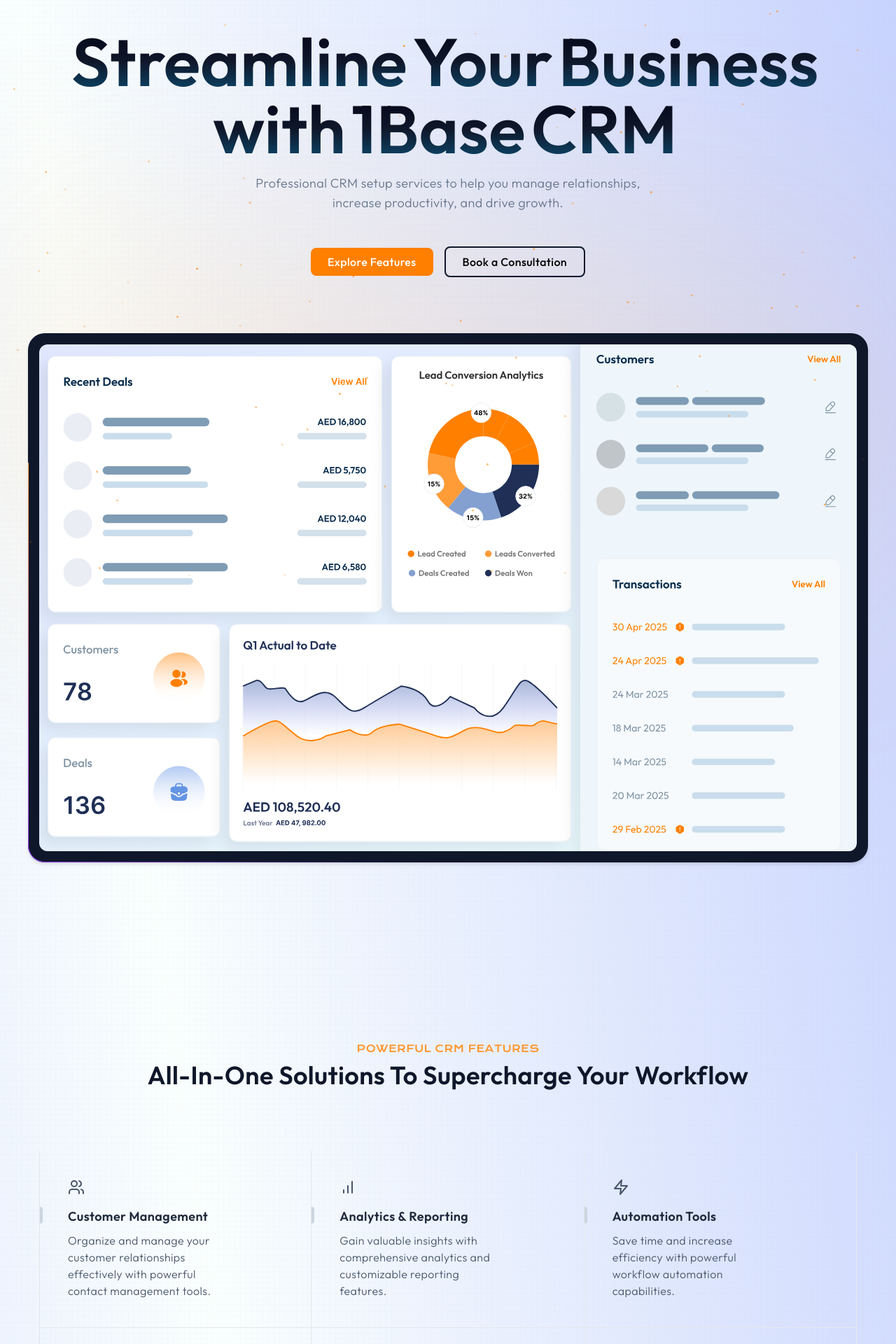
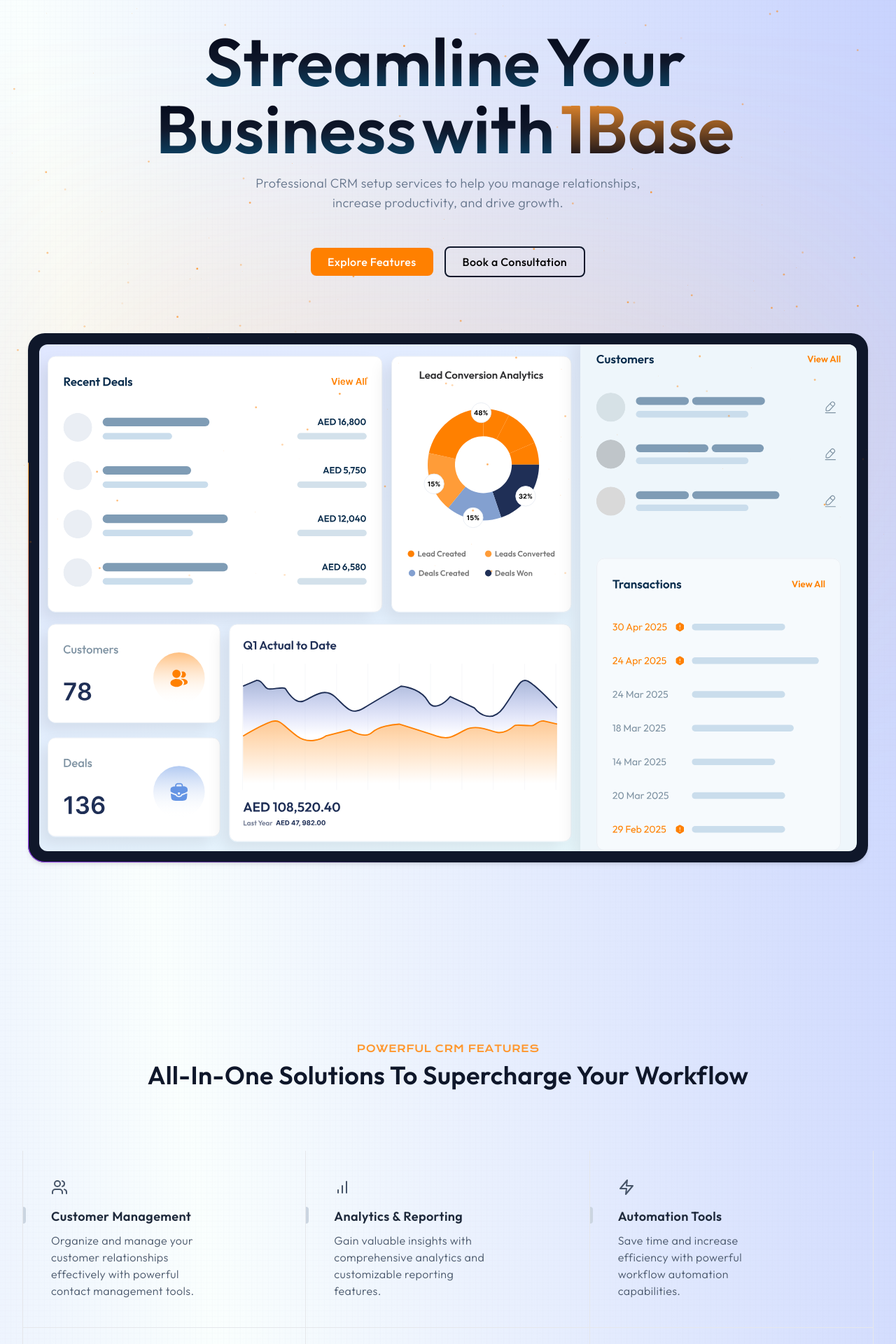
Before and after one commit to ninanathalie/onebase, a React (Vite) app: page / in a window 1280 px wide. Shown: the part 200-2120 px from the top of the page at 70% size. Built offline with nearby package versions, Linux system fonts and the light colour scheme.

Commit message:
fix(ui): patch minor component tweaks

```diff
--- a/src/components/sections/contact.tsx
+++ b/src/components/sections/contact.tsx
@@ -31,7 +31,7 @@ const Contact = () => {
                     </div>
                     <div>
                       <p className="text-sm text-slate-500 dark:text-slate-400 mb-1">Call Us</p>
-                      <p className="font-medium text-slate-900 dark:text-slate-200">(123) 456-7890</p>
+                      <p className="font-medium text-slate-900 dark:text-slate-200">+971 54 233 6430</p>
                     </div>
                   </div>
 
--- a/src/components/sections/features.tsx
+++ b/src/components/sections/features.tsx
@@ -1,31 +1,54 @@
-import React from 'react';
+import React from "react";
 
-import { cn } from "@/lib/utils";
-import { Users, BarChart, Zap, Shield, Clock, Headphones } from 'lucide-react';
+import { cn } from "@/utils/cn";
+import { Users, BarChart, Zap, Shield, Clock, Headphones } from "lucide-react";
 
 import Container from "@/components/ui/container";
 import SectionTitle from "@/components/ui/section-title";
 
-const Feature = ({ title, description, icon, index }: { title: string; description: string; icon: React.ReactNode; index: number }) => {
+const Feature = ({
+  title,
+  description,
+  icon,
+  index,
+}: {
+  title: string;
+  description: string;
+  icon: React.ReactNode;
+  index: number;
+}) => {
   return (
-    <div className={cn(
+    <div
+      className={cn(
         "flex flex-col border-l lg:md:border-l-0 lg:border-r py-6 md:py-10 relative group/feature dark:border-slate-800",
-        (index === 0 || index === 3) && "lg:border-l lg:border-b-0 dark:border-slate-800",
+        (index === 0 || index === 3) &&
+          "lg:border-l lg:border-b-0 dark:border-slate-800",
         index < 3 && "lg:border-b dark:border-slate-800",
         index < 4 ? "md:border-b" : "md:border-b-0",
         index < 5 && "border-b"
-        )}>
-      {index < 3 && <div className="opacity-0 group-hover/feature:opacity-100 transition duration-200 absolute inset-0 h-full w-full bg-gradient-to-t from-primary-50 dark:from-primary-500/10 to-transparent pointer-events-none" />}
-      {index >= 3 && <div className="opacity-0 group-hover/feature:opacity-100 transition duration-200 absolute inset-0 h-full w-full bg-gradient-to-b from-primary-50 dark:from-primary-500/10 to-transparent pointer-events-none" />}
+      )}
+    >
+      {index < 3 && (
+        <div className="opacity-0 group-hover/feature:opacity-100 transition duration-200 absolute inset-0 h-full w-full bg-gradient-to-t from-primary-50 dark:from-primary-500/10 to-transparent pointer-events-none" />
+      )}
+      {index >= 3 && (
+        <div className="opacity-0 group-hover/feature:opacity-100 transition duration-200 absolute inset-0 h-full w-full bg-gradient-to-b from-primary-50 dark:from-primary-500/10 to-transparent pointer-events-none" />
+      )}
 
-      <div className="mb-4 relative z-10 px-10 text-slate-600 dark:text-slate-300">{icon}</div>
+      <div className="mb-4 relative z-10 px-10 text-slate-600 dark:text-slate-300">
+        {icon}
+      </div>
 
       <div className="text-lg font-semibold mb-2 relative z-10 px-10">
         <div className="absolute left-0 inset-y-0 h-6 group-hover/feature:h-8 w-1 rounded-tr-full rounded-br-full bg-slate-300 dark:bg-slate-700 group-hover/feature:bg-primary-500 transition-all duration-200 origin-center" />
-        <span className="group-hover/feature:translate-x-2 transition duration-200 inline-block text-slate-800 dark:text-slate-300">{title}</span>
+        <h3 className="group-hover/feature:translate-x-2 transition duration-200 inline-block text-slate-800 dark:text-slate-300">
+          {title}
+        </h3>
       </div>
 
-      <p className="text-slate-600 dark:text-slate-400 md:max-w-xs relative z-10 px-10">{description}</p>
+      <p className="text-slate-600 dark:text-slate-400 md:max-w-xs relative z-10 px-10">
+        {description}
+      </p>
     </div>
   );
 };
@@ -35,38 +58,48 @@ const Features = () => {
     {
       icon: <Users className="h-6 w-6" />,
       title: "Customer Management",
-      description: "Organize and manage your customer relationships effectively with powerful contact management tools.",
+      description:
+        "Organize and manage your customer relationships effectively with powerful contact management tools.",
     },
     {
       icon: <BarChart className="h-6 w-6" />,
       title: "Analytics & Reporting",
-      description: "Gain valuable insights with comprehensive analytics and customizable reporting features.",
+      description:
+        "Gain valuable insights with comprehensive analytics and customizable reporting features.",
     },
     {
       icon: <Zap className="h-6 w-6" />,
       title: "Automation Tools",
-      description: "Save time and increase efficiency with powerful workflow automation capabilities.",
+      description:
+        "Save time and increase efficiency with powerful workflow automation capabilities.",
     },
     {
       icon: <Shield className="h-6 w-6" />,
       title: "Secure Integration",
-      description: "Safely connect with your existing tools and platforms with our secure integration services.",
+      description:
+        "Safely connect with your existing tools and platforms with our secure integration services.",
     },
     {
       icon: <Clock className="h-6 w-6" />,
       title: "Quick Implementation",
-      description: "Get up and running quickly with our streamlined setup and onboarding process.",
+      description:
+        "Get up and running quickly with our streamlined setup and onboarding process.",
     },
     {
       icon: <Headphones className="h-6 w-6" />,
       title: "Ongoing Support",
-      description: "Receive continuous support and guidance from our team of CRM experts.",
+      description:
+        "Receive continuous support and guidance from our team of CRM experts.",
     },
   ];
 
   return (
     <Container id="features" className="z-10">
-      <SectionTitle centered subtitle="Powerful CRM Features" title="All-in-One Solutions to Supercharge Your Workflow" />
+      <SectionTitle
+        centered
+        subtitle="Powerful CRM Features"
+        title="All-in-One Solutions to Supercharge Your Workflow"
+      />
 
       <div className="grid grid-cols-1 md:grid-cols-2 lg:grid-cols-3 relative z-10 md:py-10 max-w-7xl mx-auto">
         {features.map((feature, index) => (
--- a/src/components/sections/hero.tsx
+++ b/src/components/sections/hero.tsx
@@ -1,5 +1,4 @@
-import { useState } from "react";
-import { cn } from "@/lib/utils";
+import { cn } from "@/utils/cn";
 import { motion, MotionStyle, Transition } from "motion/react";
 
 import Button from "@/components/ui/button";
@@ -11,7 +10,6 @@ import HeroGraphThree from "@/assets/1b-hero-graph-3.svg";
 import HeroGraphFour from "@/assets/1b-hero-graph-4.svg";
 import HeroGraphFive from "@/assets/1b-hero-graph-5.svg";
 import HeroGraphSix from "@/assets/1b-hero-graph-6.svg";
-
 
 interface HeroBeamProps {
   size?: number;
@@ -29,12 +27,22 @@ interface HeroBeamProps {
 const Hero = () => {
   return (
     <section className="relative pt-32 pb-16 md:pt-40 md:pb-24 overflow-hidden">
-      <Particles className="absolute inset-0 z-10" quantity={100} ease={80} color="#FF8000" refresh />
+      <Particles
+        className="absolute inset-0 z-10"
+        quantity={100}
+        ease={80}
+        color="#FF8000"
+        refresh
+      />
 
       <div className="container mx-auto px-4 md:px-6 relative">
         <div className="px-4 py-10 lg:py-20 z-20">
-          <h1 className="relative z-10 mx-auto max-w-2xl lg:max-w-6xl text-center font-semibold text-4xl md:text-5xl lg:text-7xl xl:text-8xl">
-            {"Streamline Your Business with 1Base CRM".split(" ").map((word, index) => (
+          <h1 className="relative z-10 mx-auto max-w-2xl lg:max-w-4xl text-center font-semibold text-4xl md:text-5xl lg:text-7xl xl:text-8xl">
+            {"Streamline Your Business with 1Base"
+              .split(" ")
+              .map((word, index) => {
+                const isHighlight = word === "1Base";
+                return (
                   <motion.span
                     key={index}
                     initial={{ opacity: 0, filter: "blur(4px)", y: 10 }}
@@ -44,12 +52,18 @@ const Hero = () => {
                       delay: index * 0.1,
                       ease: "easeInOut",
                     }}
-                className="mr-2 inline-block bg-gradient-to-t from-sky-900 via-slate-900 to-slate-950 bg-clip-text text-transparent dark:from-primary-100 dark:to-slate-100"
+                    className={`mr-2 inline-block ${
+                      isHighlight
+                        ? "bg-gradient-to-t from-slate-950 to-primary-400 bg-clip-text text-transparent dark:from-primary-100 dark:to-primary-400"
+                        : "bg-gradient-to-t from-sky-900 via-slate-900 to-slate-950 bg-clip-text text-transparent dark:from-primary-100 dark:to-slate-100"
+                    }`}
                   >
                     {word}
                   </motion.span>
-            ))}
+                );
+              })}
           </h1>
+
           <motion.p
             initial={{
               opacity: 0,
@@ -63,8 +77,10 @@ const Hero = () => {
             }}
             className="relative z-10 mx-auto max-w-xl py-4 text-center text-lg text-slate-500 dark:text-slate-400"
           >
-            Professional CRM setup services to help you manage relationships, increase productivity, and drive growth.
+            Professional CRM setup services to help you manage relationships,
+            increase productivity, and drive growth.
           </motion.p>
+
           <motion.div
             initial={{
               opacity: 0,
@@ -143,10 +159,17 @@ const HeroImg = () => {
   };
 
   return (
-    <motion.div initial="initial" whileHover="animate" className="flex flex-1 justify-center w-full h-full rounded-md lg:rounded-xl bg-gradient-to-br from-indigo-100 to-cyan-50 dark:from-indigo-400/20 dark:to-cyan-950/80 overflow-hidden">
+    <motion.div
+      initial="initial"
+      whileHover="animate"
+      className="flex flex-1 justify-center w-full h-full rounded-md lg:rounded-xl bg-gradient-to-br from-indigo-100 to-cyan-50 dark:from-indigo-400/20 dark:to-cyan-950/80 overflow-hidden"
+    >
       <div className="flex flex-col">
         <div className="flex flex-row">
-          <motion.div variants={motionOne} className="lg:mt-4 lg:mx-3 md:mt-2 md:mx-2 mt-1 mx-1">
+          <motion.div
+            variants={motionOne}
+            className="lg:mt-4 lg:mx-3 md:mt-2 md:mx-2 mt-1 mx-1"
+          >
             <img
               src={HeroGraphOne}
               alt="avatar"
@@ -161,7 +184,10 @@ const HeroImg = () => {
             />
           </motion.div>
 
-          <motion.div variants={motionTwo} className="lg:mt-4 lg:mr-3 md:mt-2 md:mr-2 mt-1 mr-1">
+          <motion.div
+            variants={motionTwo}
+            className="lg:mt-4 lg:mr-3 md:mt-2 md:mr-2 mt-1 mr-1"
+          >
             <img
               src={HeroGraphTwo}
               alt="avatar"
@@ -179,7 +205,10 @@ const HeroImg = () => {
 
         <div className="flex flex-row">
           <div className="flex flex-col">
-            <motion.div variants={motionTwo} className="lg:mt-4 lg:mx-3 md:mt-2 md:mx-2 mt-1 mx-1">
+            <motion.div
+              variants={motionTwo}
+              className="lg:mt-4 lg:mx-3 md:mt-2 md:mx-2 mt-1 mx-1"
+            >
               <img
                 src={HeroGraphThree}
                 alt="avatar"
@@ -194,7 +223,10 @@ const HeroImg = () => {
               />
             </motion.div>
 
-            <motion.div variants={motionOne} className="lg:mt-5 lg:mx-3 md:mt-3 md:mx-2 mt-1 mx-1">
+            <motion.div
+              variants={motionOne}
+              className="lg:mt-5 lg:mx-3 md:mt-3 md:mx-2 mt-1 mx-1"
+            >
               <img
                 src={HeroGraphFour}
                 alt="avatar"
@@ -210,7 +242,10 @@ const HeroImg = () => {
             </motion.div>
           </div>
 
-          <motion.div variants={motionOne} className="lg:mt-4 md:mt-2 mt-1 lg:mr-3 md:mr-2 mr-1">
+          <motion.div
+            variants={motionOne}
+            className="lg:mt-4 md:mt-2 mt-1 lg:mr-3 md:mr-2 mr-1"
+          >
             <img
               src={HeroGraphFive}
               alt="avatar"
@@ -245,11 +280,26 @@ const HeroImg = () => {
   );
 };
 
-const HeroBeam = ({ className, size = 50, delay = 0, duration = 6, colorFrom = "#ffaa40", colorTo = "#9c40ff", transition, style, reverse = false, initialOffset = 0 }: HeroBeamProps) => {
+const HeroBeam = ({
+  className,
+  size = 50,
+  delay = 0,
+  duration = 6,
+  colorFrom = "#ffaa40",
+  colorTo = "#9c40ff",
+  transition,
+  style,
+  reverse = false,
+  initialOffset = 0,
+}: HeroBeamProps) => {
   return (
     <div className="pointer-events-none absolute inset-0 rounded-[inherit] border border-transparent [mask-clip:padding-box,border-box] [mask-composite:intersect] [mask-image:linear-gradient(transparent,transparent),linear-gradient(#000,#000)]">
       <motion.div
-        className={cn("absolute aspect-square", "bg-gradient-to-l from-[var(--color-from)] via-[var(--color-to)] to-transparent", className)}
+        className={cn(
+          "absolute aspect-square",
+          "bg-gradient-to-l from-[var(--color-from)] via-[var(--color-to)] to-transparent",
+          className
+        )}
         style={
           {
             width: size,
@@ -261,7 +311,9 @@ const HeroBeam = ({ className, size = 50, delay = 0, duration = 6, colorFrom = "
         }
         initial={{ offsetDistance: `${initialOffset}%` }}
         animate={{
-          offsetDistance: reverse ? [`${100 - initialOffset}%`, `${-initialOffset}%`] : [`${initialOffset}%`, `${100 + initialOffset}%`],
+          offsetDistance: reverse
+            ? [`${100 - initialOffset}%`, `${-initialOffset}%`]
+            : [`${initialOffset}%`, `${100 + initialOffset}%`],
         }}
         transition={{
           repeat: Infinity,
--- a/src/components/ui/container.tsx
+++ b/src/components/ui/container.tsx
@@ -8,8 +8,8 @@ interface ContainerProps {
 
 const Container: React.FC<ContainerProps> = ({ children, id, className = '' }) => {
   return (
-    <section id={id} className={`py-16 lg:py-20 2xl:py-24 px-4 md:px-8 ${className} overflow-x-hidden`}>
-      <div className="container mx-auto px-4 md:px-6">
+    <section id={id} className={`py-16 lg:py-20 2xl:py-24 px-8 ${className}`}>
+      <div className="container mx-auto">
         {children}
       </div>
     </section>
--- a/src/pages/pricing-details.tsx
+++ b/src/pages/pricing-details.tsx
@@ -1,5 +1,5 @@
 import { BadgeCheck, X } from "lucide-react";
-import { cn } from "@/lib/utils";
+import { cn } from "@/utils/cn";
 
 import Container from "@/components/ui/container";
 import SectionTitle from "@/components/ui/section-title";
```
Also changed, not shown: src/components/animations/marquee.tsx (+11 -3 lines), src/components/animations/particles.tsx (+4 -4 lines), src/components/ui/button.tsx (+6 -3 lines), src/components/ui/section-title.tsx (+4 -3 lines), src/utils/cn.ts (renamed from src/lib/utils.ts). Lines whose indentation alone changed are shown as unchanged.
